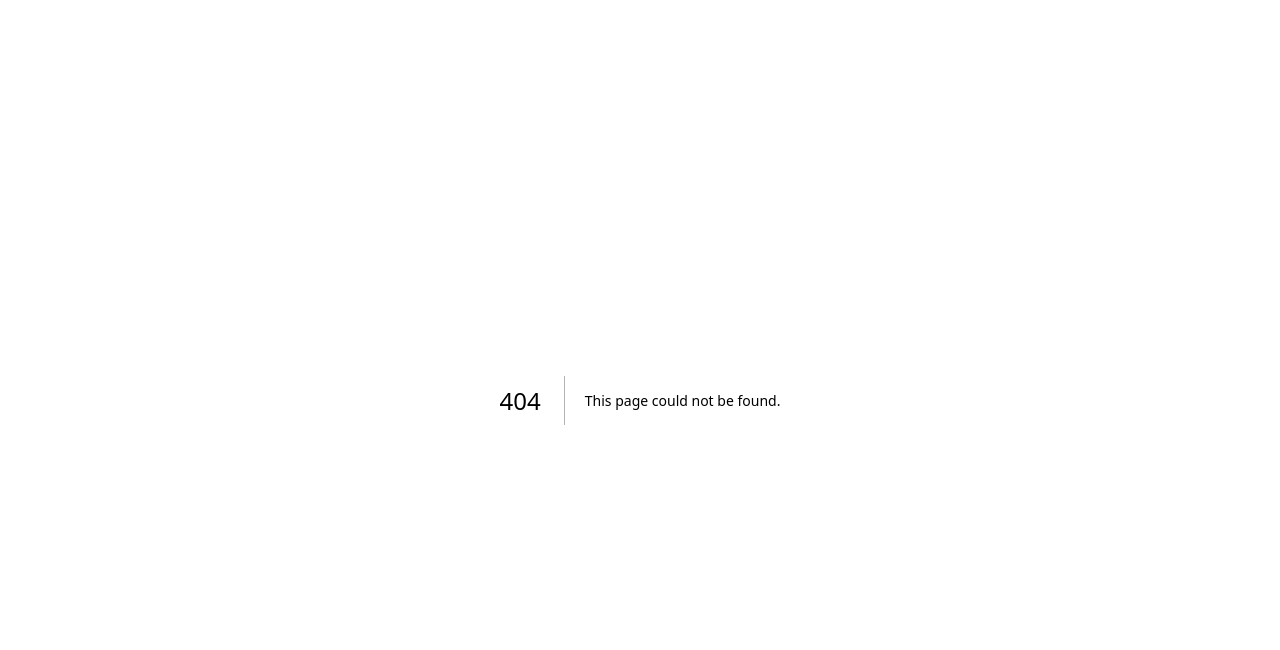
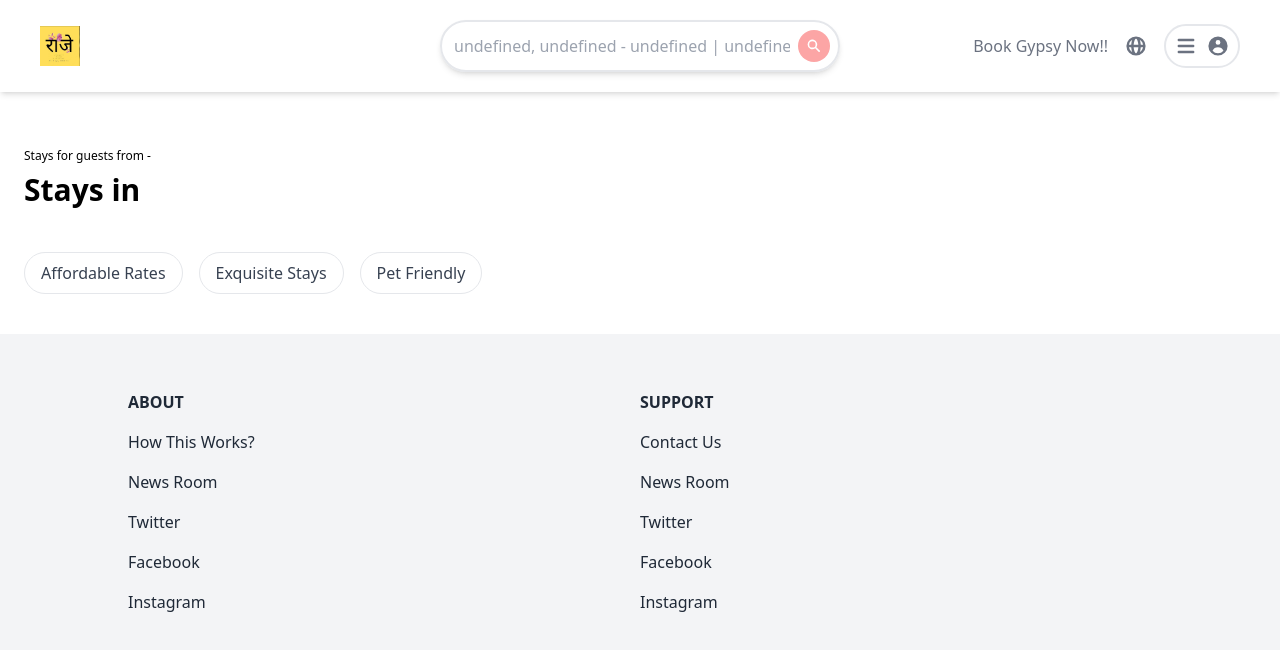
Before and after one commit to Czar09/Raje-HomeStay, a Next.js app in the folder raje_homestay/: page /search in a window 1280 px wide. Before the commit this address had no page. Shown: the top 650 px of the page. Built offline with nearby package versions, Linux system fonts and the light colour scheme.

Commit message:
added search param and headings

```diff
--- a/raje_homestay/components/Head.tsx
+++ b/raje_homestay/components/Head.tsx
@@ -4,16 +4,20 @@ import { GlobeAltIcon, MenuIcon, SearchIcon, UserCircleIcon, UsersIcon } from '@
 import 'react-date-range/dist/styles.css'; // main style file
 import 'react-date-range/dist/theme/default.css'; // theme css file
 import { DateRangePicker } from 'react-date-range';
-type Props = {}
+import { useRouter } from 'next/router';
+import {format} from 'date-fns';
+type Props = {
+  placeholder: string;
+}
 
-function Head({ }: Props) {
+function Head({ placeholder }: Props) {
   const myLoader = () => {
     return `logo.jpeg`
   };
 
   const [searchInput, setSearchInput] = useState('');
-  const [startDate, setStartDate] = useState(new Date());
-  const [endDate, setEndDate] = useState(new Date());
+  const [startDate, setStartDate] = useState(new Date())!;
+  const [endDate, setEndDate] = useState(new Date())!;
   const [numOfGuests, setNumOfGuests] = useState(1);
 
   const handleSelect = (ranges:{selection:{startDate: Date, endDate: Date}}) => {
@@ -24,20 +28,39 @@ function Head({ }: Props) {
   const resetInput = () => {
     setSearchInput('');
   }
+  const MILLISECONDS_PER_DAY = 1000 * 60 * 60 * 24;
+  const timeDiff = Math.abs(startDate.getTime() - endDate.getTime());
+  const diffDays = Math.ceil(timeDiff / MILLISECONDS_PER_DAY);
+     const formattedStartDate = format(new Date(startDate),"dd MMMM yy");
+     const formattedEndDate = format(new Date(endDate),"dd MMMM yy" );
+    const range = `${formattedStartDate} - ${formattedEndDate}`;
+  const search = () =>{
+
+    router.push({
+      pathname: '/search',
+      query: {
+        location: searchInput,
+        startDate: formattedStartDate,
+        endDate: formattedEndDate,
+        numOfDays: diffDays,
+        numOfGuests,
+      }
+    })
+  }
   const selectionRange = {
     startDate: startDate,
     endDate: endDate,
     key: "selection",
   }
 
+  const router = useRouter();
+  const openModal = () => setSearchInput('Rajae HomeStay');
 
-  const openModal = () => setSearchInput('hello');
-  const closeModal = () => setSearchInput('');
   return (
     <header className='sticky top-0 z-50 grid grid-cols-3 bg-white shadow-md p-5 md:px-10'>
 
       {/**Left Side: Icon */}
-      <div className='relative flex items-center h-10 cursor-pointer my-auto'>
+      <div onClick={() => router.push('/')} className='relative flex items-center h-10 cursor-pointer my-auto'>
         <Image
           priority
           alt="picture of homestay"
@@ -51,7 +74,7 @@ function Head({ }: Props) {
 
       {/**  Middle Section: Search Bar */}
       <div className='flex items-center md:border-2 rounded-full py-2 md:shadow-md'>
-        <input type='text' className='flex-grow pl-3 bg-transparent outline-none text-gray-600 placeholder-gray-400' placeholder='Search here' onFocus={openModal} />
+        <input type='text' className='flex-grow pl-3 bg-transparent outline-none text-gray-600 placeholder-gray-400' placeholder={placeholder || 'Search here'} onFocus={openModal} />
         <SearchIcon className='hidden md:inline-flex  text-white h-8 bg-red-300 rounded-full p-2 cursor-pointer md:mx-2' />
       </div>
 
@@ -82,7 +105,7 @@ function Head({ }: Props) {
           <div>
             <div className='flex'>
               <button onClick={resetInput} className='flex-grow text-gray-400'>Cancel</button>
-              <button className='flex-grow text-red-400'>Search</button>
+              <button onClick={search} className='flex-grow text-red-400'>Search</button>
             </div>
           </div>
         </div>
--- a/raje_homestay/pages/index.tsx
+++ b/raje_homestay/pages/index.tsx
@@ -11,7 +11,7 @@ export default function Home() {
 
   return (
     <div>
-      <Head />
+      <Head placeholder='Raje HomeStay'/>
       <Banner />
       <main className='max-w-7xl mx-auto px-8 sm:px-16'>
 
--- /dev/null
+++ b/raje_homestay/pages/search.tsx
@@ -0,0 +1,40 @@
+import Image from 'next/image'
+import { useRouter } from 'next/router'
+import { useState } from 'react'
+import Footer from '../components/Footer'
+import Head from '../components/Head'
+import {format} from 'date-fns';
+
+export default function search({}) {
+    const router  = useRouter();
+    {/** Destructured Values */}
+    console.log(router.query);
+    const{ location,startDate, endDate, numOfDays, numOfGuests} = router.query;
+
+  return (
+    <div>
+
+       <Head placeholder={`${location}, ${startDate} - ${endDate} | ${numOfGuests} guests`}/>
+
+       <main className='flex '>
+        <section className='flex-grow pt-14 px-6'>
+            <p className='text-xs'>Stays for {numOfGuests} guests from {startDate} - {endDate}</p>
+            <h1 className='text-3xl font-semibold mt-2 mb-6'> Stays in {location}</h1>
+            <div className='hidden lg:inline-flex mb-5 text-gray-700 whitespace-nowrap space-x-4'>
+                <p className='button'>
+                    Affordable Rates
+                </p>
+                <p className='button'>
+                    Exquisite Stays
+                </p>
+                <p className='button'>
+                    Pet Friendly
+                </p>
+            </div>
+        </section>
+       </main>
+
+       <Footer/>
+    </div>
+  )
+}
--- a/raje_homestay/styles/globals.css
+++ b/raje_homestay/styles/globals.css
@@ -1,3 +1,11 @@
 @tailwind base;
 @tailwind components;
 @tailwind utilities;
+
+
+@layer components{
+    .button{
+        @apply px-4 py-2 mt-5 mb-5 border rounded-full cursor-pointer
+        hover:shadow-lg active:scale-95 active:bg-gray-100 transition transform duration-100 ease-out;
+    }
+}
```
